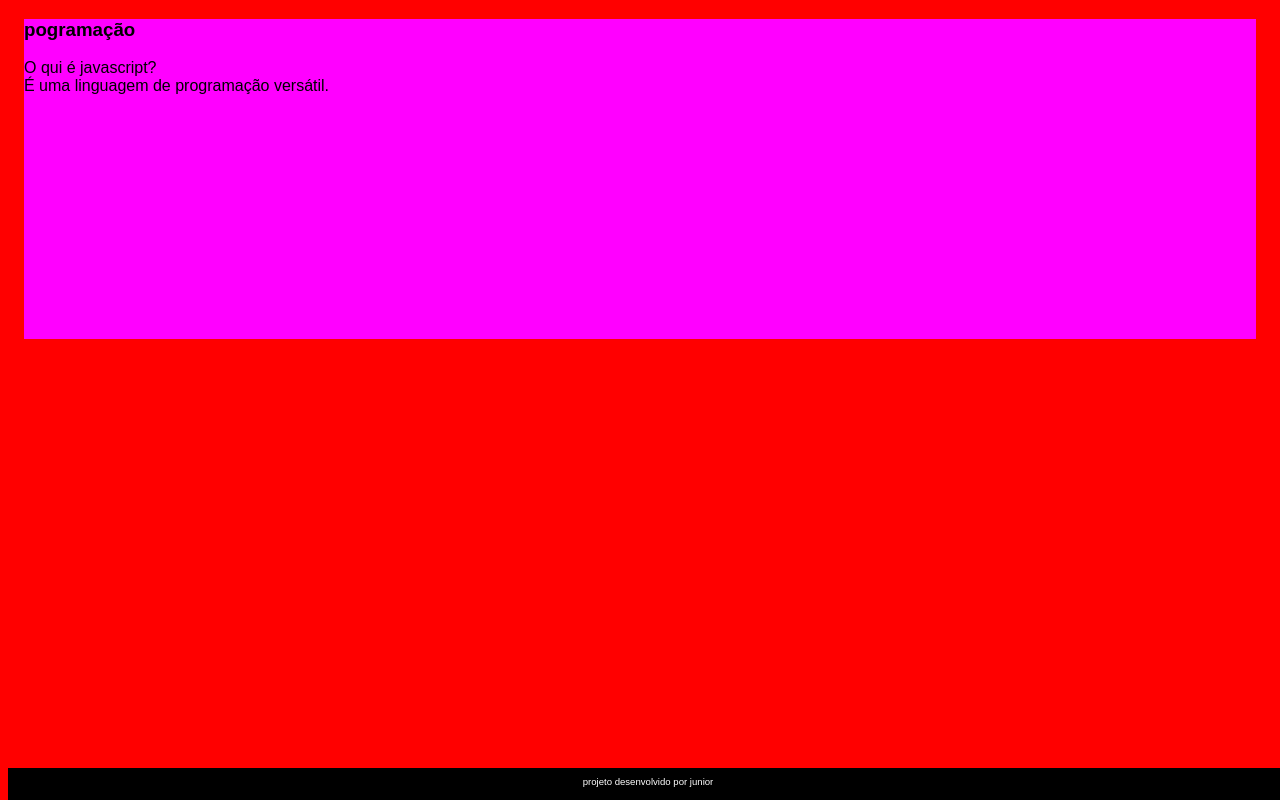
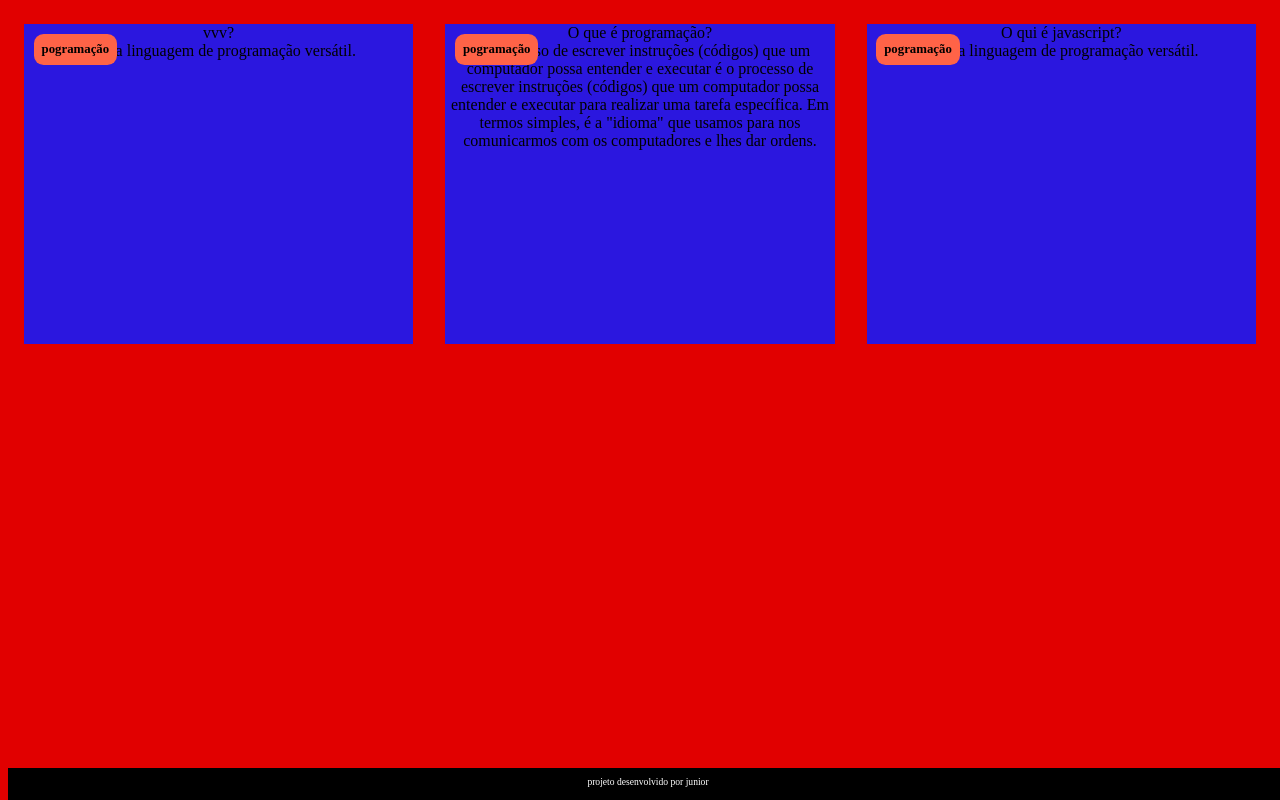
Before and after one commit to Junn016/FLASHCARDS, a plain HTML site: page index.html in a window 1280 px wide. Drawn offline with Linux system fonts and the light colour scheme.

Commit message:
adissionar cartao

```diff
--- a/assets/style.css
+++ b/assets/style.css
@@ -1,18 +1,25 @@
 body{
-    background-color: rgb(255, 0, 0);
-    font-family: fantasy;
+    background-color: rgb(225, 0, 0);
 }
 
 .container{
-    display:flrx;
+    display:flex;
 }
 
 .cartao{
     margin:1rem 1rem;
-    background-color: rgb(255, 0, 255);
+    background-color: rgb(43, 23, 223);
     height: 20rem;
+    flex-grow:1;
+    flex-basis:calc(33% - 6rem);
 }
-.cartao__conteudo h3 {
+
+.cartao_conteudo{
+    text-align: center;
+    height:100%;
+}
+
+.cartao_conteudo h3 {
     background-color: tomato;
     text-align: left;
     padding: 0.5rem;
@@ -22,7 +29,7 @@ body{
     font-size: 1vw;
 }
 
-.cartao__conteudo p {
+.cartao_conteudo p {
     margin-top: 1rem;
     padding: 2rem;
 }
--- a/index.html
+++ b/index.html
@@ -9,13 +9,44 @@
 <body>
     <main>
         <section class="container">
+
             <article class="cartao">
-                <div cless="cartao_conteudo">
+
+                <div class="cartao_conteudo">
                     <h3>pogramação</h3>
-                    <div class="pregunta">
+                    <div class="cartao_pergunta">
+                        vvv?
+                    </div>
+                    <div class="cartao_resposta">
+                        É uma linguagem de programação versátil.
+                    </div>
+                </div>
+            </article>
+
+            <article class="cartao">
+
+                <div class="cartao_conteudo">
+                    <h3>pogramação</h3>
+                    <div class="cartao_pergunta">
+                        O que é programação?
+                    </div>
+                    <div class="cartao_resposta">
+                        é o processo de escrever instruções (códigos) que um computador possa entender e executar
+                        é o processo de escrever instruções (códigos) que um computador possa entender e executar
+                        para realizar uma tarefa específica. Em termos simples, é a "idioma" que usamos para nos
+                        comunicarmos com os computadores e lhes dar ordens.
+                    </div>
+                </div>
+            </article>
+
+            <article class="cartao">
+
+                <div class="cartao_conteudo">
+                    <h3>pogramação</h3>
+                    <div class="cartao_pergunta">
                         O qui é javascript?
                     </div>
-                    <div class="res">
+                    <div class="cartao_resposta">
                         É uma linguagem de programação versátil.
                     </div>
                 </div>
```
